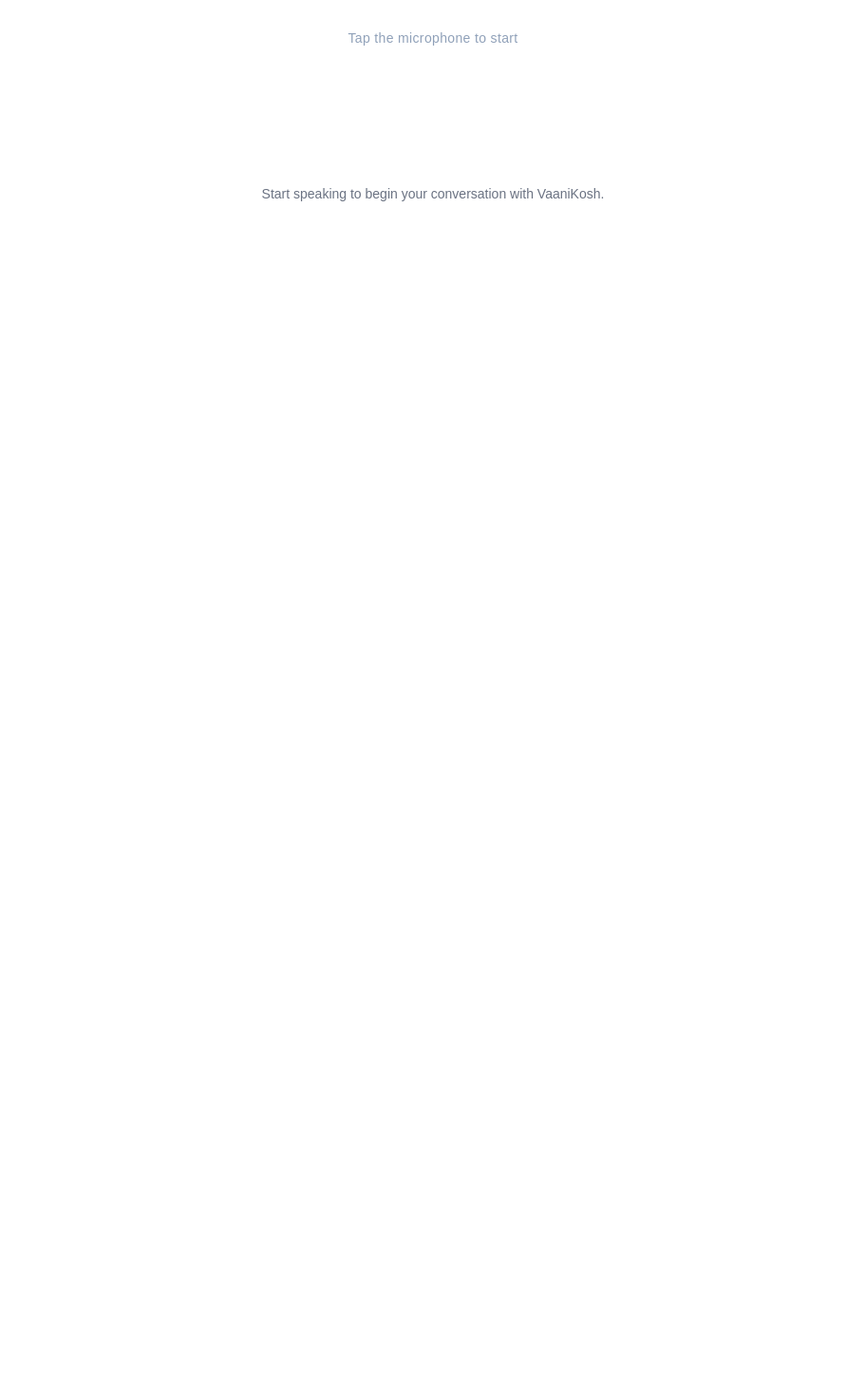
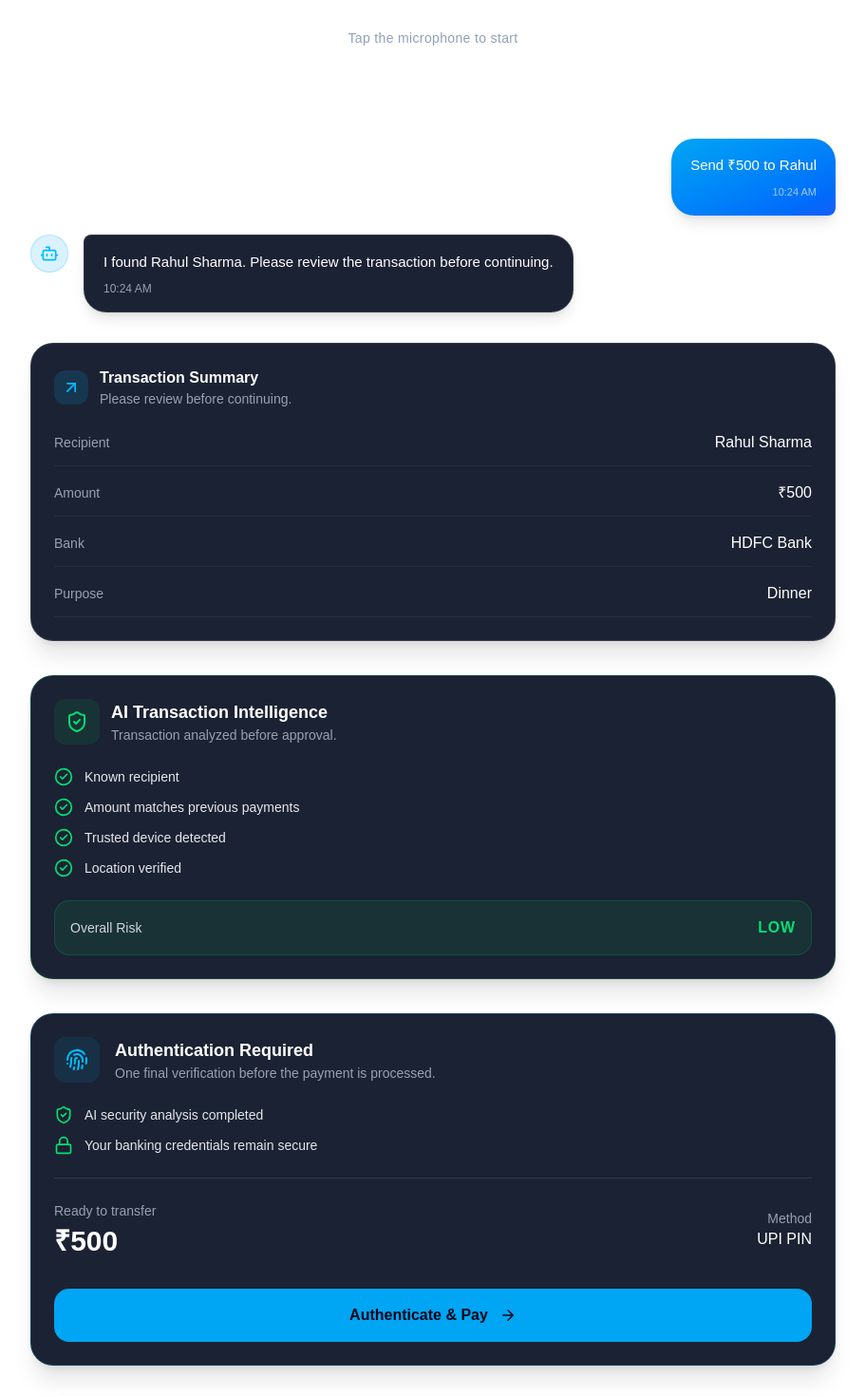
Before and after one commit to fullstackwithsubhajit/vaanikosh-ai, a Next.js app: page / in a window 1280 px wide. Shown: the part 659-2129 px from the top of the page at 95% size, without its empty margins (184-1095 px from the left). Before the commit the page ends 953 px from the top, so only its background shows below. Built offline with nearby package versions, Linux system fonts and the light colour scheme.

Commit message:
all cards design added and home page update ui mostly done.. for normal transaction

```diff
--- a/app/page.js
+++ b/app/page.js
@@ -3,12 +3,55 @@ import Navbar from "@/components/layout/Navbar";
 import Image from "next/image";
 import ConversationFeed from "@/components/conversation/ConversationFeed";
 
-const demoMessages = [
+const demoConversation = [
   {
     id: 1,
+    type: "user",
+    data: {
+      text: "Send ₹500 to Rahul",
+      time: "10:24 AM",
+    },
+  },
+  {
+    id: 2,
     type: "assistant",
-    message: "Hello! I'm VaaniKosh. How can I help you today?",
+    data: {
+      text: "I found Rahul Sharma. Please review the transaction before continuing.",
+      time: "10:24 AM",
+    },
   },
+  {
+  id:3,
+  type:"summary",
+  data:{
+    recipient:"Rahul Sharma",
+    amount:500,
+    bank:"HDFC Bank",
+    note:"Dinner"
+  }
+},
+{
+  id: 4,
+  type: "risk",
+  data: {
+    score: 12,
+
+    checks: [
+      "Known recipient",
+      "Amount matches previous payments",
+      "Trusted device detected",
+      "Location verified"
+    ]
+  }
+},
+{
+    id:5,
+    type:"authentication",
+    data:{
+        amount:500,
+        method:"UPI PIN"
+    }
+}
 ];
 export default function Home() {
   return (
@@ -16,7 +59,7 @@ export default function Home() {
 
    <Navbar/>
    <Hero/>
-   <ConversationFeed messages={demoMessages} />
+  <ConversationFeed conversation={demoConversation} />
    </>
   );
 }
--- a/components/conversation/AssistantBubble.jsx
+++ b/components/conversation/AssistantBubble.jsx
@@ -1,11 +1,31 @@
-import React from 'react'
+"use client";
 
-const AssistantBubble = () => {
+import { motion } from "framer-motion";
+import { Bot } from "lucide-react";
+
+export default function AssistantBubble({ data = {} }) {
   return (
-    <div>
+    <motion.div
+      initial={{ opacity: 0, x: -30 }}
+      animate={{ opacity: 1, x: 0 }}
+      transition={{ duration: 0.25 }}
+      className="flex items-start gap-4"
+    >
+      {/* AI Avatar */}
+      <div className="flex h-10 w-10 shrink-0 items-center justify-center rounded-full bg-sky-500/15 border border-sky-500/20">
+        <Bot size={20} className="text-sky-400" />
+      </div>
 
-    </div>
-  )
+      {/* Message */}
+      <div className="max-w-[80%] rounded-3xl rounded-tl-lg border border-white/10 bg-[#1B2233] px-5 py-4 shadow-lg">
+        <p className="text-[15px] leading-relaxed text-white">
+          {data.text}
+        </p>
+
+        <p className="mt-2 text-xs text-gray-400">
+          {data.time || "Now"}
+        </p>
+      </div>
+    </motion.div>
+  );
 }
-
-export default AssistantBubble
--- a/components/conversation/ConversationItem.jsx
+++ b/components/conversation/ConversationItem.jsx
@@ -1,11 +1,11 @@
 "use client";
 
-// import UserBubble from "./UserBubble";
-// import AssistantBubble from "./AssistantBubble";
+import UserBubble from "./UserBubble";
+import AssistantBubble from "./AssistantBubble";
 
-// import RiskCard from "../transaction/RiskCard";
-// import TransactionSummary from "../transaction/TransactionSummary";
-// import AuthenticationCard from "../transaction/AuthenticationCard";
+import RiskCard from "../transaction/RiskCard";
+import TransactionSummary from "../transaction/TransactionSummary";
+import AuthenticationCard from "../transaction/AuthenticationCard";
 // import BalanceCard from "../transaction/BalanceCard";
 // import ScamWarningCard from "../transaction/ScamWarningCard";
 
@@ -13,23 +13,23 @@ export default function ConversationItem({ item }) {
 
     switch (item.type) {
 
-        // case "user":
-        //     return <UserBubble message={item.data} />;
+        case "user":
+            return <UserBubble data={item.data} />;
 
-        // case "assistant":
-        //     return <AssistantBubble message={item.data} />;
+        case "assistant":
+            return <AssistantBubble data={item.data} />;
 
         // case "balance":
         //     return <BalanceCard data={item.data} />;
 
-        // case "summary":
-        //     return <TransactionSummary data={item.data} />;
+        case "summary":
+            return <TransactionSummary data={item.data} />;
 
-        // case "risk":
-        //     return <RiskCard data={item.data} />;
+        case "risk":
+            return <RiskCard data={item.data} />;
 
-        // case "authentication":
-        //     return <AuthenticationCard data={item.data} />;
+        case "authentication":
+            return <AuthenticationCard data={item.data} />;
 
         // case "scam":
         //     return <ScamWarningCard data={item.data} />;
--- a/components/conversation/UserBubble.jsx
+++ b/components/conversation/UserBubble.jsx
@@ -1,11 +1,24 @@
-import React from 'react'
+"use client";
 
-const UserBubble = () => {
+import { motion } from "framer-motion";
+
+export default function UserBubble({ data = {} }) {
   return (
-    <div>
+    <motion.div
+      initial={{ opacity: 0, x: 30 }}
+      animate={{ opacity: 1, x: 0 }}
+      transition={{ duration: 0.25 }}
+      className="flex justify-end"
+    >
+      <div className="max-w-[80%] rounded-3xl rounded-br-lg bg-gradient-to-br from-sky-500 to-blue-600 px-5 py-4 shadow-lg">
+        <p className="text-white text-[15px] leading-relaxed">
+          {data.text}
+        </p>
 
-    </div>
-  )
+        <p className="mt-2 text-right text-[11px] text-sky-100/70">
+          {data.time || "Now"}
+        </p>
+      </div>
+    </motion.div>
+  );
 }
-
-export default UserBubble
--- a/components/transaction/AuthenticationCard.jsx
+++ b/components/transaction/AuthenticationCard.jsx
@@ -0,0 +1,115 @@
+"use client";
+
+import { motion } from "framer-motion";
+import {
+  Fingerprint,
+  ShieldCheck,
+  Lock,
+  ArrowRight,
+} from "lucide-react";
+
+export default function AuthenticationCard({ data = {} }) {
+  return (
+    <motion.div
+      initial={{ opacity: 0, y: 15 }}
+      animate={{ opacity: 1, y: 0 }}
+      transition={{ duration: 0.35 }}
+      className="mt-4 rounded-3xl border border-sky-500/20 bg-[#1B2233] p-6 shadow-xl"
+    >
+      {/* Header */}
+      <div className="flex items-center gap-4">
+        <div className="rounded-xl bg-sky-500/10 p-3">
+          <Fingerprint className="h-6 w-6 text-sky-400" />
+        </div>
+
+        <div>
+          <h2 className="text-lg font-semibold text-white">
+            Authentication Required
+          </h2>
+
+          <p className="text-sm text-gray-400">
+            One final verification before the payment is processed.
+          </p>
+        </div>
+      </div>
+
+      {/* Security */}
+      <div className="mt-6 space-y-3">
+
+        <div className="flex items-center gap-3">
+          <ShieldCheck className="h-5 w-5 text-green-400" />
+
+          <span className="text-sm text-gray-200">
+            AI security analysis completed
+          </span>
+        </div>
+
+        <div className="flex items-center gap-3">
+          <Lock className="h-5 w-5 text-green-400" />
+
+          <span className="text-sm text-gray-200">
+            Your banking credentials remain secure
+          </span>
+        </div>
+
+      </div>
+
+      {/* Divider */}
+
+      <div className="my-6 h-px bg-white/10" />
+
+      {/* Payment */}
+
+      <div className="flex items-center justify-between">
+
+        <div>
+          <p className="text-sm text-gray-400">
+            Ready to transfer
+          </p>
+
+          <h2 className="mt-1 text-3xl font-bold text-white">
+            ₹{data.amount}
+          </h2>
+        </div>
+
+        <div className="text-right">
+          <p className="text-sm text-gray-400">
+            Method
+          </p>
+
+          <p className="font-medium text-white">
+            {data.method || "UPI PIN"}
+          </p>
+        </div>
+
+      </div>
+
+      {/* Button */}
+
+      <button
+        className="
+          mt-8
+          flex
+          w-full
+          items-center
+          justify-center
+          gap-3
+          rounded-2xl
+          bg-sky-500
+          px-6
+          py-4
+          font-semibold
+          text-slate-950
+          transition-all
+          duration-300
+          hover:bg-sky-400
+          active:scale-[0.98]
+        "
+      >
+        Authenticate & Pay
+
+        <ArrowRight size={18} />
+      </button>
+    </motion.div>
+  );
+}
--- a/components/transaction/RiskCard.jsx
+++ b/components/transaction/RiskCard.jsx
@@ -0,0 +1,93 @@
+"use client";
+
+import { motion } from "framer-motion";
+import {
+  ShieldCheck,
+  ShieldAlert,
+  ShieldX,
+  CheckCircle2,
+} from "lucide-react";
+
+export default function RiskCard({ data = {} }) {
+  const score = data.score ?? 0;
+
+  let level = "LOW";
+  let color = "text-green-400";
+  let bg = "bg-green-500/10";
+  let border = "border-green-500/20";
+  let Icon = ShieldCheck;
+
+  if (score >= 30 && score < 70) {
+    level = "MEDIUM";
+    color = "text-yellow-400";
+    bg = "bg-yellow-500/10";
+    border = "border-yellow-500/20";
+    Icon = ShieldAlert;
+  }
+
+  if (score >= 70) {
+    level = "HIGH";
+    color = "text-red-400";
+    bg = "bg-red-500/10";
+    border = "border-red-500/20";
+    Icon = ShieldX;
+  }
+
+  const checks = data.checks || [];
+
+  return (
+    <motion.div
+      initial={{ opacity: 0, y: 15 }}
+      animate={{ opacity: 1, y: 0 }}
+      transition={{ duration: 0.3 }}
+      className={`mt-4 rounded-3xl border ${border} bg-[#1B2233] p-6 shadow-xl`}
+    >
+      <div className="flex items-center gap-3 mb-6">
+        <div className={`rounded-xl p-3 ${bg}`}>
+          <Icon className={`h-6 w-6 ${color}`} />
+        </div>
+
+        <div>
+          <h2 className="text-lg font-semibold text-white">
+            AI Transaction Intelligence
+          </h2>
+
+          <p className="text-sm text-gray-400">
+            Transaction analyzed before approval.
+          </p>
+        </div>
+      </div>
+
+      <div className="space-y-3">
+
+        {checks.map((check, index) => (
+          <div
+            key={index}
+            className="flex items-center gap-3"
+          >
+            <CheckCircle2
+              className={`h-5 w-5 ${color}`}
+            />
+
+            <p className="text-sm text-gray-200">
+              {check}
+            </p>
+          </div>
+        ))}
+
+      </div>
+
+      <div
+        className={`mt-6 rounded-2xl ${bg} border ${border} p-4 flex justify-between items-center`}
+      >
+        <span className="text-sm text-gray-300">
+          Overall Risk
+        </span>
+
+        <span className={`font-bold tracking-wider ${color}`}>
+          {level}
+        </span>
+      </div>
+    </motion.div>
+  );
+}
--- a/components/transaction/TransactionSummary.jsx
+++ b/components/transaction/TransactionSummary.jsx
@@ -0,0 +1,71 @@
+"use client";
+
+import { motion } from "framer-motion";
+import { ArrowUpRight } from "lucide-react";
+
+export default function TransactionSummary({ data = {} }) {
+  return (
+    <motion.div
+      initial={{ opacity: 0, y: 20 }}
+      animate={{ opacity: 1, y: 0 }}
+      transition={{ duration: 0.3 }}
+      className="mt-3 rounded-3xl border border-white/10 bg-[#1B2233] p-6 shadow-xl"
+    >
+      {/* Header */}
+      <div className="mb-6 flex items-center gap-3">
+        <div className="rounded-xl bg-sky-500/15 p-2">
+          <ArrowUpRight className="h-5 w-5 text-sky-400" />
+        </div>
+
+        <div>
+          <h3 className="font-semibold text-white">
+            Transaction Summary
+          </h3>
+
+          <p className="text-sm text-gray-400">
+            Please review before continuing.
+          </p>
+        </div>
+      </div>
+
+      {/* Details */}
+      <div className="space-y-4">
+
+        <Row
+          label="Recipient"
+          value={data.recipient}
+        />
+
+        <Row
+          label="Amount"
+          value={`₹${data.amount}`}
+        />
+
+        <Row
+          label="Bank"
+          value={data.bank}
+        />
+
+        <Row
+          label="Purpose"
+          value={data.note}
+        />
+
+      </div>
+    </motion.div>
+  );
+}
+
+function Row({ label, value }) {
+  return (
+    <div className="flex items-center justify-between border-b border-white/5 pb-3">
+      <span className="text-sm text-gray-400">
+        {label}
+      </span>
+
+      <span className="font-medium text-white">
+        {value || "-"}
+      </span>
+    </div>
+  );
+}
```
